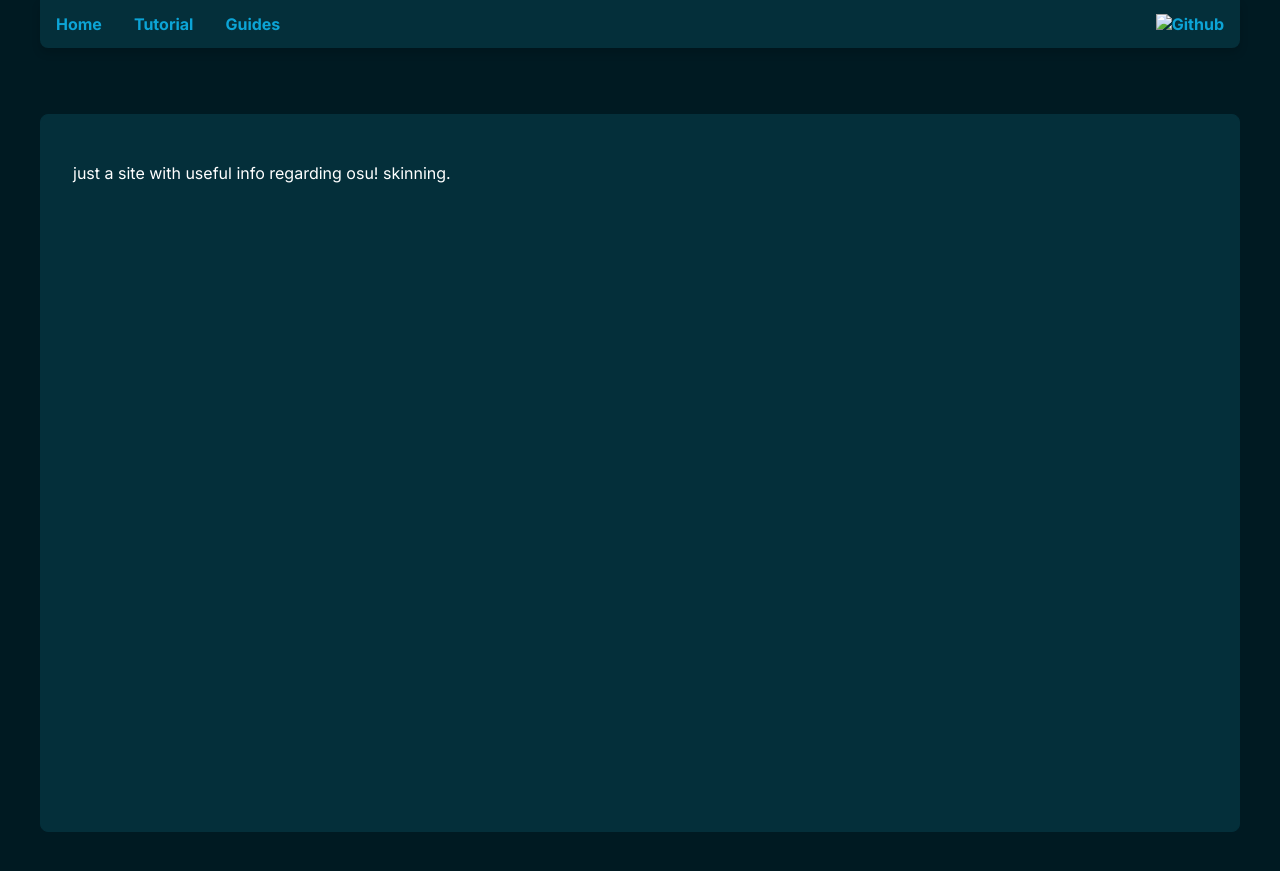
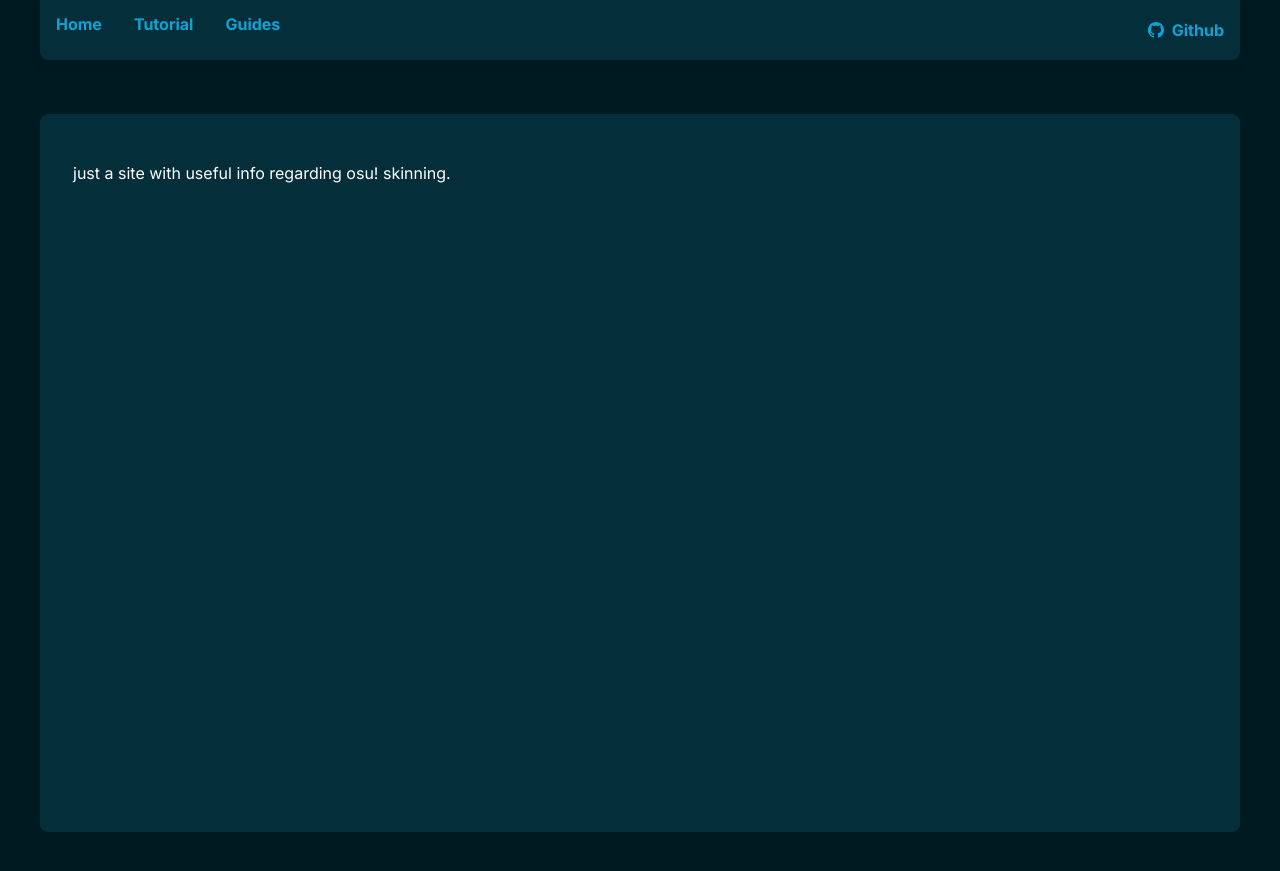
Before and after one commit to RockRoller01/skinninginfo, a Jekyll site: the page built from index.md, in a window 1280 px wide. Shown: the top 871 px of the page. Built offline with Jekyll 4.4.1, drawn with Linux system fonts in a browser that asks for light colours.

Commit message:
github icon fix

```diff
--- a/_layouts/default.html
+++ b/_layouts/default.html
@@ -15,7 +15,10 @@
         <a href="{{site.baseurl}}/">Home</a>
         <a href="{{site.baseurl}}/tutorial/toc">Tutorial</a>
         <a href="{{site.baseurl}}/guides/toc">Guides</a>
-        <a style="float:right" href=https://github.com/RockRoller01/skinninginfo><img class="github" src=https://github.githubassets.com/favicons/favicon.svg>Github</a>
+        <a style="float:right" href=https://github.com/RockRoller01/skinninginfo><svg class="icon" width="32" height="32" viewBox="0 0 32 32">
+          <path fill-rule="evenodd" clip-rule="evenodd" d="M16 0C7.16 0 0 7.16 0 16C0 23.08 4.58 29.06 10.94 31.18C11.74 31.32 12.04 30.84 12.04 30.42C12.04 30.04 12.02 28.78 12.02 27.44C8 28.18 6.96 26.46 6.64 25.56C6.46 25.1 5.68 23.68 5 23.3C4.44 23 3.64 22.26 4.98 22.24C6.24 22.22 7.14 23.4 7.44 23.88C8.88 26.3 11.18 25.62 12.1 25.2C12.24 24.16 12.66 23.46 13.12 23.06C9.56 22.66 5.84 21.28 5.84 15.16C5.84 13.42 6.46 11.98 7.48 10.86C7.32 10.46 6.76 8.82 7.64 6.62C7.64 6.62 8.98 6.2 12.04 8.26C13.32 7.9 14.68 7.72 16.04 7.72C17.4 7.72 18.76 7.9 20.04 8.26C23.1 6.18 24.44 6.62 24.44 6.62C25.32 8.82 24.76 10.46 24.6 10.86C25.62 11.98 26.24 13.4 26.24 15.16C26.24 21.3 22.5 22.66 18.94 23.06C19.52 23.56 20.02 24.52 20.02 26.02C20.02 28.16 20 29.88 20 30.42C20 30.84 20.3 31.34 21.1 31.18C27.42 29.06 32 23.06 32 16C32 7.16 24.84 0 16 0V0Z"/>
+          </svg>
+          Github</a>
       </div>
     </div>
 </header>
--- a/css/main.css
+++ b/css/main.css
@@ -88,9 +88,10 @@ hr{
 }
 .navbar a{
     float: left;
-    display: block;
+    display: inline-flex;
     color: var(--link);
     text-align: center;
+    align-items: center;
     padding: 14px 16px;
     text-decoration: none;
     transition: 200ms ease all;
@@ -109,6 +110,8 @@ hr{
 }
 
 /* Icons */
-.github{
-   max-height: 16px;
+.icon{
+   width: 16px;
+   margin-right: 8px;
+   fill: var(--link)
 }
```
